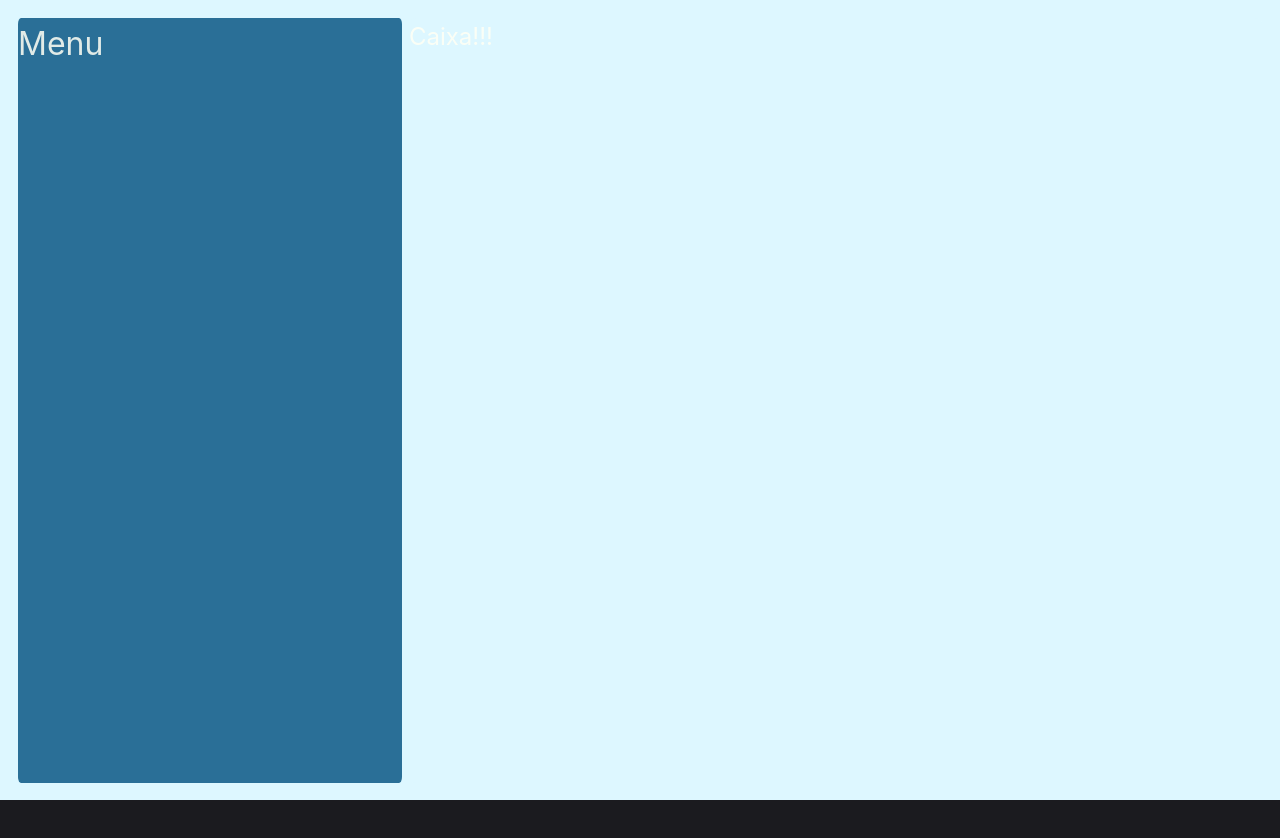
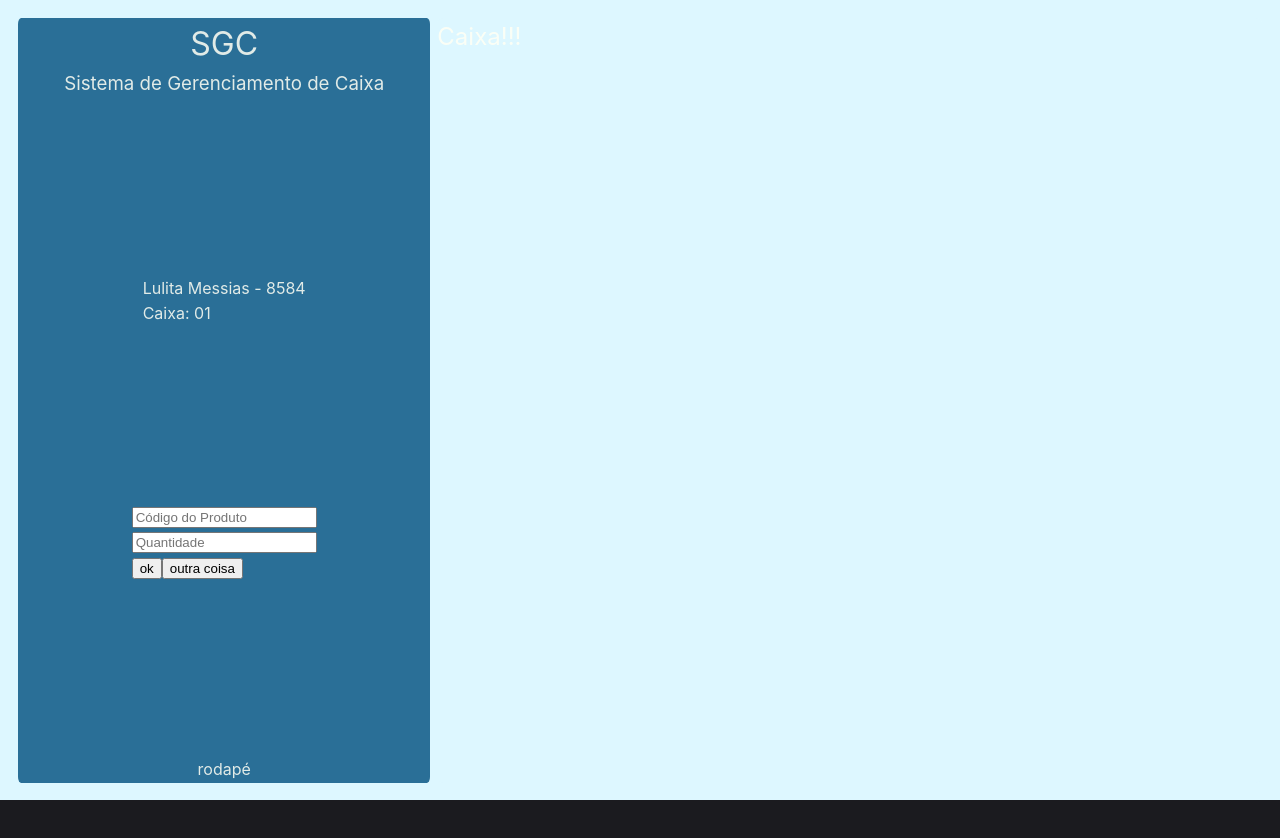
Before and after one commit to Ruan-CRC/mercDonaVitoria, a React (Vite) app in the folder src/renderer/: page / in a window 1280 px wide. Shown: the top 838 px of the page. Built offline with nearby package versions, Linux system fonts and the light colour scheme.

Commit message:
adicionei a base do caixa esquerdo

```diff
--- a/src/renderer/src/App.jsx
+++ b/src/renderer/src/App.jsx
@@ -8,6 +8,7 @@ import { Caixa } from './features/caixa/Caixa'
 import { Layout } from './components/layout/Layout'
 import { LayoutLeft } from './components/layout/layout-left'
 import { LayoutRight } from './components/layout/layout-right'
+import { CaixaLeft } from './features/caixa/left/caixaLeft'
 
 function App() {
   //  <LayoutProvider>
@@ -27,7 +28,7 @@ function App() {
       >
         <Layout>
           <LayoutLeft>
-            <h1>Menu</h1>
+            <CaixaLeft />
           </LayoutLeft>
           <LayoutRight>
             <Caixa />
--- a/src/renderer/src/components/layout/styles.js
+++ b/src/renderer/src/components/layout/styles.js
@@ -9,7 +9,7 @@ export const Container = styled.div`
 
 export const Left = styled.div`
   height: 100%;
-  width: 45%;
+  width: 50%;
   margin-right: 7px;
   background-color: #2a6f97;
   border-radius: 0.8%;
--- /dev/null
+++ b/src/renderer/src/features/caixa/left/caixaLeft.jsx
@@ -0,0 +1,31 @@
+import { Container, Header } from './style'
+
+export const CaixaLeft = () => {
+  return (
+    <Container>
+      <Header>
+        <h1>SGC</h1>
+        <h3>Sistema de Gerenciamento de Caixa</h3>
+      </Header>
+      <div>
+        <p>Lulita Messias - 8584</p>
+        <p>Caixa: 01</p>
+      </div>
+      <div>
+        <form action="">
+          <div>
+            <input type="text" placeholder="Código do Produto" />
+          </div>
+
+          <div>
+            <input type="text" placeholder="Quantidade" />
+          </div>
+
+          <button>ok</button>
+          <button>outra coisa</button>
+        </form>
+      </div>
+      <footer>rodapé</footer>
+    </Container>
+  )
+}
--- /dev/null
+++ b/src/renderer/src/features/caixa/left/style.js
@@ -0,0 +1,15 @@
+import styled from 'styled-components'
+
+export const Container = styled.div`
+  display: flex;
+  flex-direction: column;
+  align-items: center;
+  justify-content: space-between;
+  height: 100%;
+  width: 100%;
+`
+export const Header = styled.header`
+  display: flex;
+  flex-direction: column;
+  align-items: center;
+`
```
